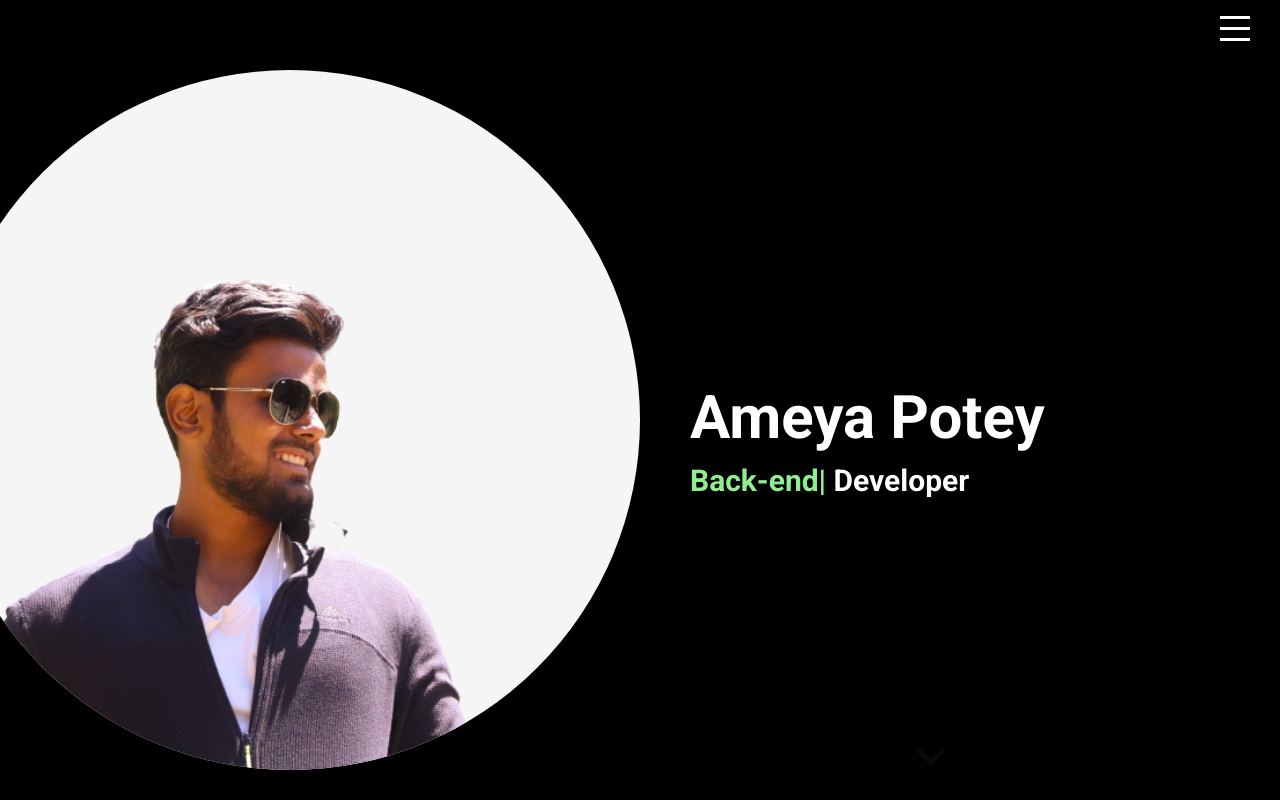
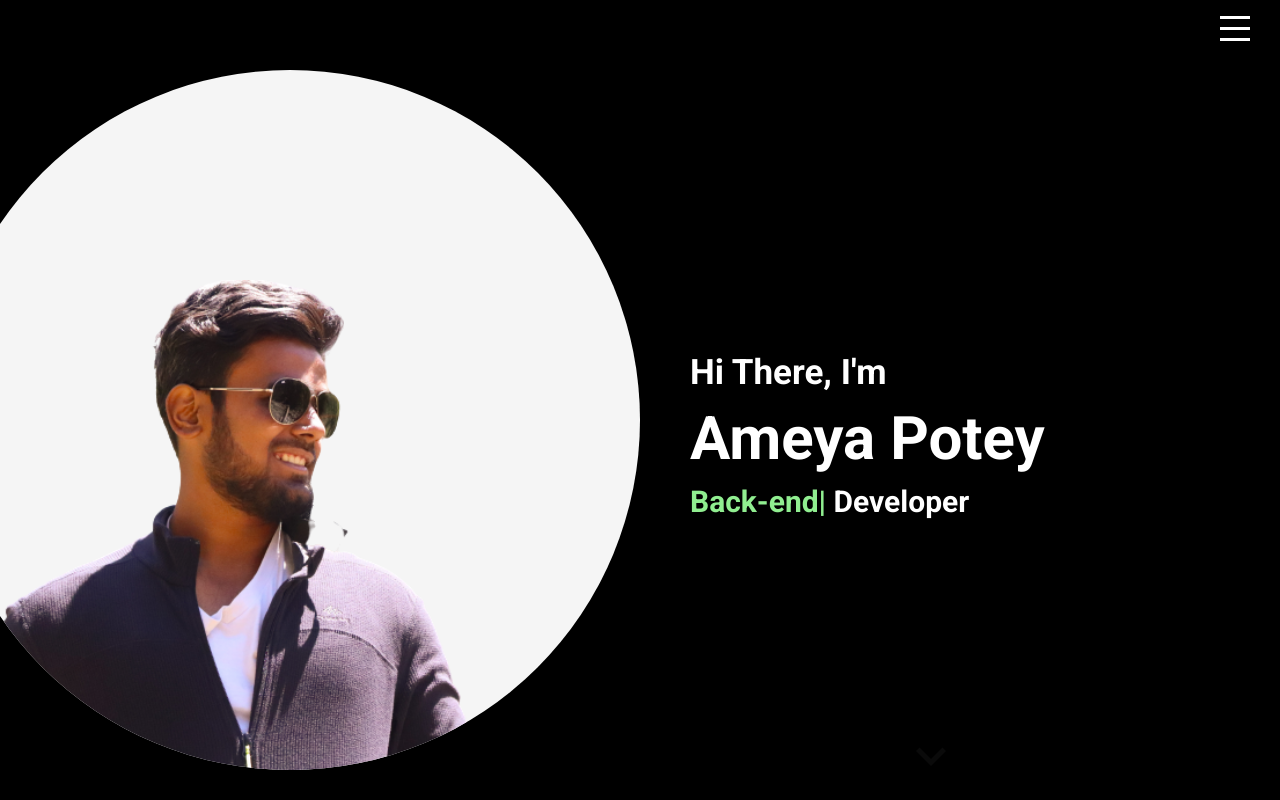
Before and after one commit to ameyapoteyofficial/portfolio, a React (Create React App) app: page / in a window 1280 px wide. Built offline with nearby package versions, Linux system fonts and the light colour scheme.

Commit message:
Intro Updated

```diff
--- a/src/components/intro/Intro.jsx
+++ b/src/components/intro/Intro.jsx
@@ -23,7 +23,7 @@ export default function Intro() {
             </div>
             <div className="right">
                 <div className="wrapper">
-
+                    <h2>Hi There, I'm</h2>
                     <h1>Ameya Potey</h1>
                     <h3><span ref= {textRef}></span> Developer</h3>
 
--- a/src/components/works/Works.jsx
+++ b/src/components/works/Works.jsx
@@ -33,7 +33,7 @@ export default function Works() {
         "Built a responsive personal portfolio website using React.",
       img:
         "assets/portfolio.png",
-        code:"https://github.com/ameyapoteyofficial/ameyapoteyofficial.github.io",
+        code:"https://github.com/ameyapoteyofficial/portfolio",
     },
 
   ];
```
